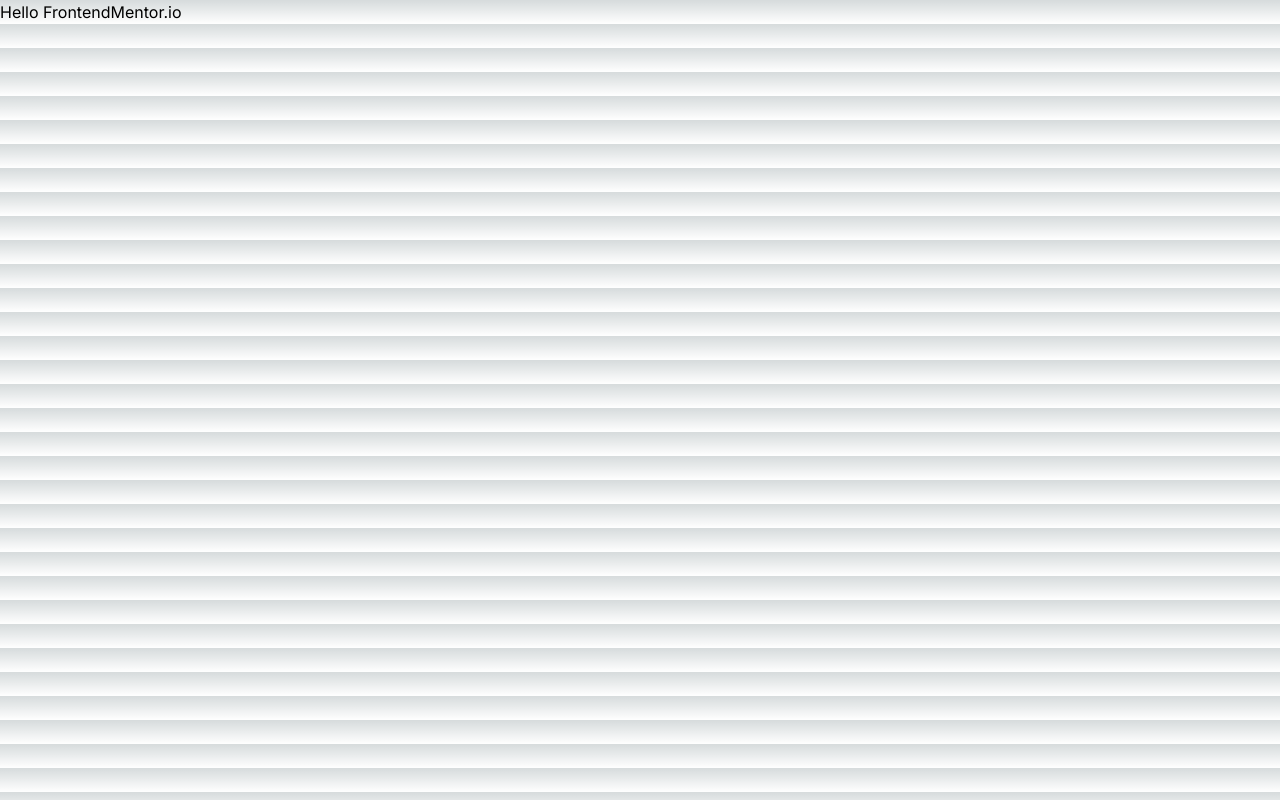
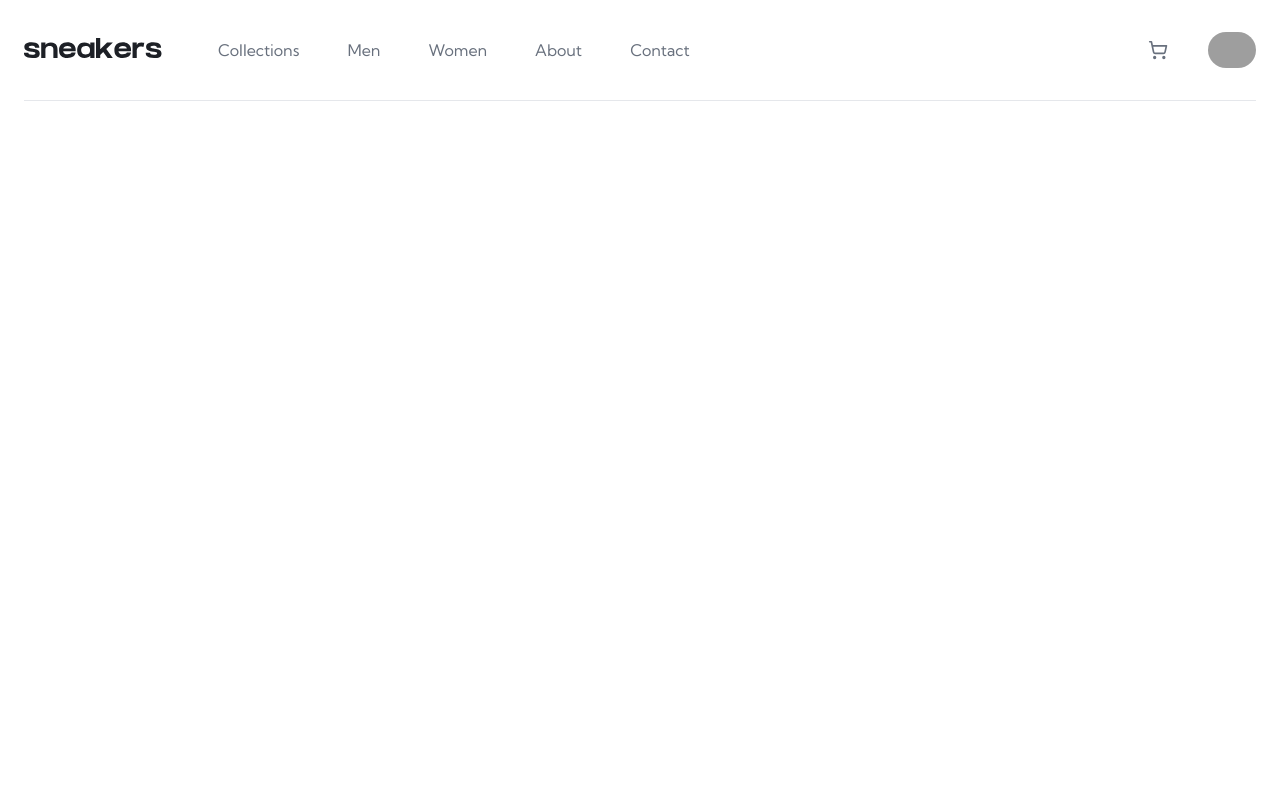
Before and after one commit to igorct1/ecommerce-page, a Next.js app: page / in a window 1280 px wide. Built offline with nearby package versions, Linux system fonts and the light colour scheme; grey boxes are pictures that could not be loaded.

Commit message:
feat: header component

```diff
--- a/package.json
+++ b/package.json
@@ -12,7 +12,8 @@
     "@rocketseat/eslint-config": "^2.1.0",
     "next": "13.5.6",
     "react": "^18",
-    "react-dom": "^18"
+    "react-dom": "^18",
+    "usehooks-ts": "^2.9.1"
   },
   "devDependencies": {
     "@types/node": "^20",
@@ -21,6 +22,7 @@
     "autoprefixer": "^10",
     "eslint": "^8",
     "eslint-config-next": "13.5.6",
+    "lucide-react": "^0.288.0",
     "postcss": "^8",
     "tailwindcss": "^3",
     "typescript": "^5"
--- a/src/app/globals.css
+++ b/src/app/globals.css
@@ -1,27 +1,3 @@
 @tailwind base;
 @tailwind components;
 @tailwind utilities;
-
-:root {
-  --foreground-rgb: 0, 0, 0;
-  --background-start-rgb: 214, 219, 220;
-  --background-end-rgb: 255, 255, 255;
-}
-
-@media (prefers-color-scheme: dark) {
-  :root {
-    --foreground-rgb: 255, 255, 255;
-    --background-start-rgb: 0, 0, 0;
-    --background-end-rgb: 0, 0, 0;
-  }
-}
-
-body {
-  color: rgb(var(--foreground-rgb));
-  background: linear-gradient(
-      to bottom,
-      transparent,
-      rgb(var(--background-end-rgb))
-    )
-    rgb(var(--background-start-rgb));
-}
--- a/src/app/layout.tsx
+++ b/src/app/layout.tsx
@@ -1,19 +1,20 @@
 import type { Metadata } from 'next'
-import { Inter } from 'next/font/google'
+/* eslint-disable camelcase */
+import { Kumbh_Sans } from 'next/font/google'
+import { ReactNode } from 'react'
 import './globals.css'
-import { ReactNode } from 'react'
 
-const inter = Inter({ subsets: ['latin'] })
+const kumb = Kumbh_Sans({ subsets: ['latin'], weight: ['400', '700'] })
 
 export const metadata: Metadata = {
-  title: 'Create Next App',
+  title: 'Ecommerce Sneaker Page',
   description: 'Generated by create next app',
 }
 
 export default function RootLayout({ children }: { children: ReactNode }) {
   return (
     <html lang="pt-BR">
-      <body className={inter.className}>{children}</body>
+      <body className={kumb.className}>{children}</body>
     </html>
   )
 }
--- a/src/app/page.tsx
+++ b/src/app/page.tsx
@@ -1,3 +1,9 @@
+import { Header } from '@/components/Header'
+
 export default function Home() {
-  return <h1>Hello FrontendMentor.io</h1>
+  return (
+    <main className="mx-auto px-6 py-4 md:py-0 max-w-[1440px]">
+      <Header />
+    </main>
+  )
 }
--- /dev/null
+++ b/src/components/Header/index.tsx
@@ -0,0 +1,20 @@
+import { ShoppingCart } from 'lucide-react'
+import { Menu } from '../Menu'
+
+export function Header() {
+  return (
+    <header className="flex justify-between items-center md:border-b md:py-8 ">
+      <Menu />
+      <div className="flex items-center gap-6 sm:gap-8 md:gap-10">
+        <ShoppingCart width={20} className="text-dark-grayish-blue" />
+        <picture className="rounded-full overflow-hidden">
+          <img
+            src="https://github.com/igorct1.png"
+            alt=""
+            className="w-6 sm:w-10 md:w-12"
+          />
+        </picture>
+      </div>
+    </header>
+  )
+}
--- /dev/null
+++ b/src/components/Menu/components/MenuMobile/index.tsx
@@ -0,0 +1,40 @@
+'use client'
+
+import { MenuIcon, X } from 'lucide-react'
+import Image from 'next/image'
+import { useState } from 'react'
+import logo from '../../../../assets/logo.svg'
+
+export function MenuMobile() {
+  const [isOpen, setIsOpen] = useState(false)
+
+  return (
+    <div className="flex gap-4 items-center">
+      <MenuIcon
+        width={20}
+        className="text-dark-grayish-blue"
+        onClick={() => setIsOpen(true)}
+      />
+      <Image src={logo} alt="Project Logo" className="-mt-1" />
+      {isOpen && (
+        <div className="absolute top-0 left-0 bg-zinc-900/75 h-screen w-screen">
+          <div className="space-y-10 absolute top-0 left-0 bg-white w-4/6 h-full py-4 px-6 transition-all">
+            <X
+              className="text-dark-grayish-blue"
+              onClick={() => setIsOpen(false)}
+            />
+            <nav>
+              <ul className="flex flex-col space-y-8 font-bold text-very-dark-blue">
+                <a href="#">Collections</a>
+                <a href="#">Men</a>
+                <a href="#">Women</a>
+                <a href="#">About</a>
+                <a href="#">Contact</a>
+              </ul>
+            </nav>
+          </div>
+        </div>
+      )}
+    </div>
+  )
+}
--- /dev/null
+++ b/src/components/Menu/index.tsx
@@ -0,0 +1,28 @@
+'use client'
+import { useWindowSize } from 'usehooks-ts'
+import { MenuMobile } from './components/MenuMobile'
+import logo from '../../assets/logo.svg'
+import Image from 'next/image'
+
+export function Menu() {
+  const { width } = useWindowSize()
+
+  return (
+    <>
+      {width <= 720 ? (
+        <MenuMobile />
+      ) : (
+        <nav className="flex items-center gap-6 lg:gap-10 xl:gap-14">
+          <ul className="flex  text-dark-grayish-blue order-2 xl:gap-12 lg:gap-8 gap-4">
+            <a href="#">Collections</a>
+            <a href="#">Men</a>
+            <a href="#">Women</a>
+            <a href="#">About</a>
+            <a href="#">Contact</a>
+          </ul>
+          <Image src={logo} alt="Project Logo" className="-mt-1" />
+        </nav>
+      )}
+    </>
+  )
+}
```
Also changed, not shown: src/assets/logo.svg (added), 1 other file (tests, documents, lock files or other folders).
